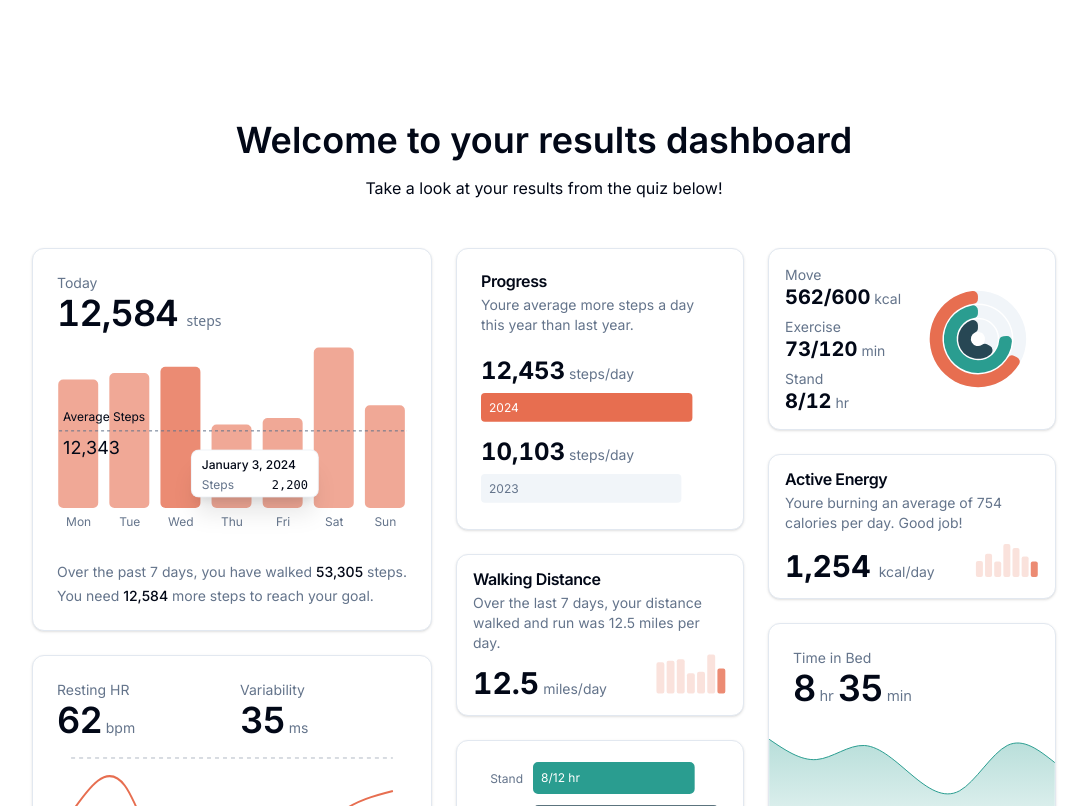
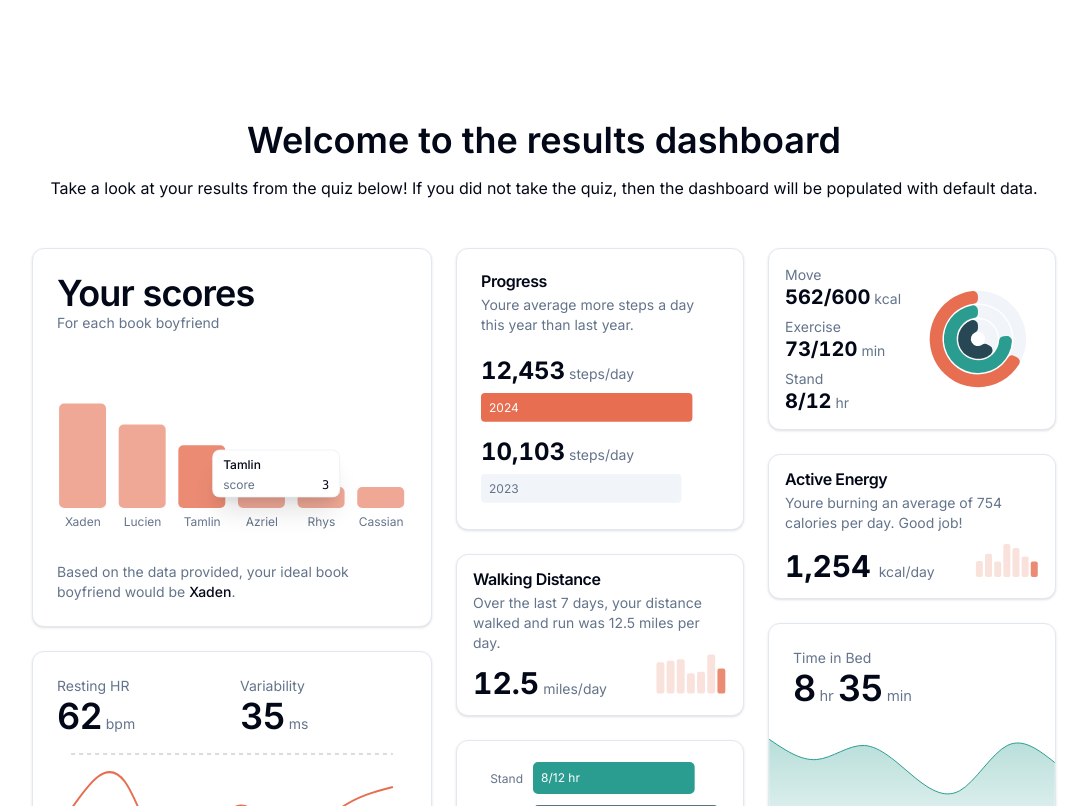
Before and after one commit to KatieB5/form-validation-app, a Next.js app: page /dashboard in a window 1280 px wide. Shown: the part 500-1306 px from the top of the page, without its empty margins (96-1183 px from the left). Built offline with nearby package versions, Linux system fonts and the light colour scheme; a web font is replaced by a local one.

Commit message:
pulled data from quiz results through to dashboard and populated first chart

```diff
--- a/src/app/dashboard/page.tsx
+++ b/src/app/dashboard/page.tsx
@@ -7,12 +7,12 @@ export default function Page() {
     <main className="flex min-h-screen flex-col items-center justify-between px-6 sm:p-8 md:p-12 lg:p-24">
       <div className="flex justify-between items-center">
         <h1 className="text-2xl sm:text-2xl md:text-3xl lg:text-4xl font-semibold">
-          Welcome to your results dashboard
+          Welcome to the results dashboard
         </h1>
       </div>
       <div className="flex justify-between items-center">
         <p className="text-md pt-4 pb-4">
-          Take a look at your results from the quiz below!
+          Take a look at your results from the quiz below! If you did not take the quiz, then the dashboard will be populated with default data.
         </p>
       </div>
       <div className="flex flex-col gap-2">
--- a/src/components/dashboard/Dashboard.tsx
+++ b/src/components/dashboard/Dashboard.tsx
@@ -32,20 +32,37 @@ import {
   ChartTooltipContent,
 } from "@/app/ui/chart";
 import { Separator } from "@/app/ui/separator";
+import parseDataFromUrl from "./parseDataFromUrlFunction";
+import { useSearchParams } from "next/navigation";
+import { QuizScoreDataObject } from "./types";
+
+const defaultData = {quizScoreData:[
+  { name: "Rhys", score: 1 },
+  { name: "Cassian", score: 1 },
+  { name: "Azriel", score: 2 },
+  { name: "Tamlin", score: 3 },
+  { name: "Lucien", score: 4 },
+  { name: "Xaden", score: 5 },
+]};
 
 export default function Dashboard() {
+  const searchParams = useSearchParams()
+  const data  = searchParams.get('data');
+  const parsedData = data ? parseDataFromUrl(data) : defaultData;
+  console.log(parsedData);
+
+  const sortedData = parsedData.quizScoreData.sort((a: QuizScoreDataObject, b: QuizScoreDataObject) => (b.score - a.score))
+  console.log(sortedData);
+
   return (
     <div className="chart-wrapper mx-auto flex max-w-6xl flex-col flex-wrap items-start justify-center gap-6 p-6 sm:flex-row sm:p-8">
       <div className="grid w-full gap-6 sm:grid-cols-2 lg:max-w-[22rem] lg:grid-cols-1 xl:max-w-[25rem]">
         <Card className="lg:max-w-md" x-chunk="charts-01-chunk-0">
           <CardHeader className="space-y-0 pb-2">
-            <CardDescription>Today</CardDescription>
             <CardTitle className="text-4xl tabular-nums">
-              12,584{" "}
-              <span className="font-sans text-sm font-normal tracking-normal text-muted-foreground">
-                steps
-              </span>
+              Your scores{" "}
             </CardTitle>
+            <CardDescription>For each book boyfriend</CardDescription>
           </CardHeader>
           <CardContent>
             <ChartContainer
@@ -62,67 +79,26 @@ export default function Dashboard() {
                   left: -4,
                   right: -4,
                 }}
-                data={[
-                  {
-                    date: "2024-01-01",
-                    steps: 2000,
-                  },
-                  {
-                    date: "2024-01-02",
-                    steps: 2100,
-                  },
-                  {
-                    date: "2024-01-03",
-                    steps: 2200,
-                  },
-                  {
-                    date: "2024-01-04",
-                    steps: 1300,
-                  },
-                  {
-                    date: "2024-01-05",
-                    steps: 1400,
-                  },
-                  {
-                    date: "2024-01-06",
-                    steps: 2500,
-                  },
-                  {
-                    date: "2024-01-07",
-                    steps: 1600,
-                  },
-                ]}
+                data={parsedData.quizScoreData}
               >
                 <Bar
-                  dataKey="steps"
+                  dataKey="score"
                   fill="var(--color-steps)"
                   radius={5}
                   fillOpacity={0.6}
                   activeBar={<Rectangle fillOpacity={0.8} />}
                 />
                 <XAxis
-                  dataKey="date"
+                  dataKey="name"
                   tickLine={false}
                   axisLine={false}
                   tickMargin={4}
-                  tickFormatter={(value) => {
-                    return new Date(value).toLocaleDateString("en-US", {
-                      weekday: "short",
-                    });
-                  }}
                 />
                 <ChartTooltip
                   defaultIndex={2}
                   content={
                     <ChartTooltipContent
                       hideIndicator
-                      labelFormatter={(value) => {
-                        return new Date(value).toLocaleDateString("en-US", {
-                          day: "numeric",
-                          month: "long",
-                          year: "numeric",
-                        });
-                      }}
                     />
                   }
                   cursor={false}
@@ -153,16 +129,12 @@ export default function Dashboard() {
           </CardContent>
           <CardFooter className="flex-col items-start gap-1">
             <CardDescription>
-              Over the past 7 days, you have walked{" "}
-              <span className="font-medium text-foreground">53,305</span> steps.
-            </CardDescription>
-            <CardDescription>
-              You need{" "}
-              <span className="font-medium text-foreground">12,584</span> more
-              steps to reach your goal.
+              Based on the data provided, your ideal book boyfriend would be{" "}
+              <span className="font-medium text-foreground">{`${sortedData[0].name}`}</span>.
             </CardDescription>
           </CardFooter>
         </Card>
+
         <Card className="flex flex-col lg:max-w-md" x-chunk="charts-01-chunk-1">
           <CardHeader className="flex flex-row items-center gap-4 space-y-0 pb-2 [&>div]:flex-1">
             <div>
--- /dev/null
+++ b/src/components/dashboard/parseDataFromUrlFunction.tsx
@@ -0,0 +1,6 @@
+
+export default function parseDataFromUrl(encodedQuizData: string) {
+  const decodedQuizData = decodeURIComponent(encodedQuizData);
+  const parsedQuizData = JSON.parse(decodedQuizData);
+  return parsedQuizData;
+}
--- /dev/null
+++ b/src/components/dashboard/types.tsx
@@ -0,0 +1,4 @@
+export interface QuizScoreDataObject {
+    name: string;
+    score: number;
+}
--- a/src/components/quiz/Quiz.tsx
+++ b/src/components/quiz/Quiz.tsx
@@ -4,7 +4,6 @@ import { zodResolver } from "@hookform/resolvers/zod";
 import { useForm } from "react-hook-form";
 import { quizFormSchema, QuizForm } from "./types";
 import { items } from "./checkboxItems";
-
 import { Button } from "@/app/ui/button";
 import {
   Form,
@@ -24,8 +23,12 @@ import {
 } from "@/app/ui/select";
 import { Checkbox } from "@/app/ui/checkbox";
 import quizScoreCalculator from "./quizScoreFunction";
+import formatDataForUrl from "./formatDataForUrlFunction";
+import { useRouter } from "next/navigation";
 
 export function Quiz() {
+
+  const router = useRouter();
 
   const form = useForm<QuizForm>({
     resolver: zodResolver(quizFormSchema),
@@ -42,6 +45,12 @@ export function Quiz() {
     const quizScoresData = quizScoreCalculator(values);
 
     console.log(quizScoresData);
+
+    const encodedQuizScoreData = formatDataForUrl(quizScoresData)
+
+    console.log(encodedQuizScoreData);
+
+    router.push(`/dashboard?data=${encodedQuizScoreData}`);
   }
 
   return (
--- /dev/null
+++ b/src/components/quiz/formatDataForUrlFunction.tsx
@@ -0,0 +1,7 @@
+import { QuizScoresData } from "./types";
+
+export default function formatDataForUrl(quizScoresData: QuizScoresData) {
+  const stringifiedQuizScoreData = JSON.stringify(quizScoresData);
+  const encodedQuizScoreData = encodeURIComponent(stringifiedQuizScoreData);
+  return encodedQuizScoreData;
+}
--- a/src/components/quiz/quizScoreFunction.tsx
+++ b/src/components/quiz/quizScoreFunction.tsx
@@ -90,16 +90,16 @@ export default function quizScoreCalculator(values: QuizForm) {
     bookBfObject.lucien += 1;
   }
 
-  //data={[{name: "rhys", score: 20}]},
+  //data={quizScoreData:[{name: "rhys", score: 20}]},
 
-  const quizScoreData = [
-    { name: "rhys", score: bookBfObject.rhys },
-    { name: "cassian", score: bookBfObject.cassian },
-    { name: "azriel", score: bookBfObject.azriel },
-    { name: "tamlin", score: bookBfObject.tamlin },
-    { name: "lucien", score: bookBfObject.lucien },
-    { name: "xaden", score: bookBfObject.xaden },
-  ];
+  const quizScoreData = {quizScoreData:[
+    { name: "Rhys", score: bookBfObject.rhys },
+    { name: "Cassian", score: bookBfObject.cassian },
+    { name: "Azriel", score: bookBfObject.azriel },
+    { name: "Tamlin", score: bookBfObject.tamlin },
+    { name: "Lucien", score: bookBfObject.lucien },
+    { name: "Xaden", score: bookBfObject.xaden },
+  ]};
 
   return quizScoreData;
 }
--- a/src/components/quiz/types.tsx
+++ b/src/components/quiz/types.tsx
@@ -42,3 +42,8 @@ export const quizFormSchema = z.object({
 });
 
 export type QuizForm = z.infer<typeof quizFormSchema>;
+
+export interface QuizScoresData {quizScoreData:{
+  name: string;
+  score: number;
+}[];}
```
